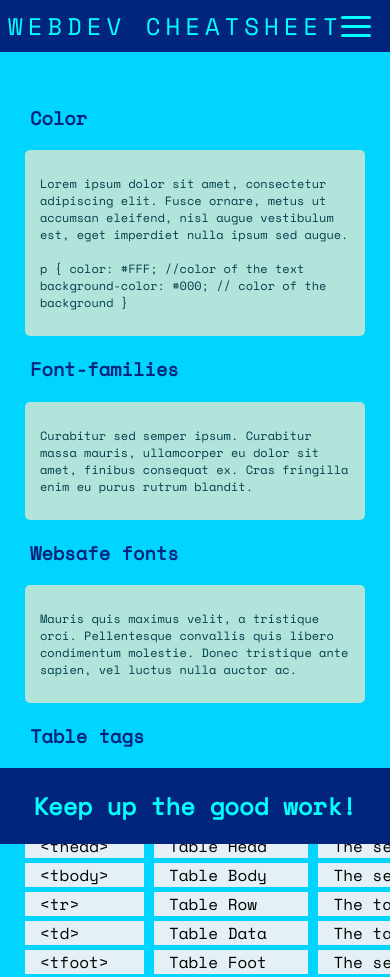
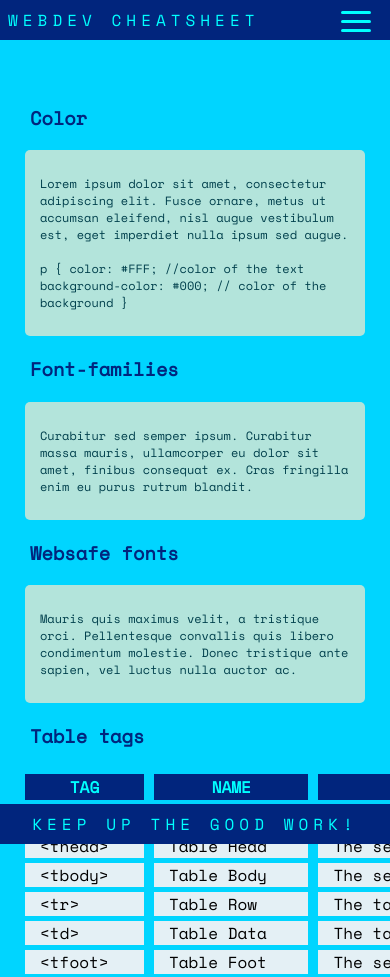
Before and after one commit to Masmerize84/webdevcheatsheet, a plain HTML site: page index.html in a window 390 px wide. Shown: the top 977 px of the page. Drawn offline with nearby package versions, Linux system fonts and the light colour scheme.

Commit message:
navbar and footer resize for smaller resolutions

```diff
--- a/index.html
+++ b/index.html
@@ -116,7 +116,7 @@
              </div>
         </main>
         <footer>
-            <h2>Keep up the good work!</h2>
+            <div class="footer-tagline">Keep up the good work!</div>
         </footer>
     </body>
 
--- a/resources/css/styles.css
+++ b/resources/css/styles.css
@@ -13,6 +13,10 @@ body {
 .header-color {
     color: #01257D;
     padding-left: 30px;
+}
+
+a {
+    cursor: pointer;
 }
 
 main p{
@@ -48,6 +52,13 @@ p {
     color: #00FFFF;
 }
 
+.footer-tagline{
+    font-size: 1.5rem;
+    margin: .5rem;
+    letter-spacing: 5px;
+    text-transform: uppercase;
+}
+
 .navbar-links ul {
     margin: 0;
     padding: 0;
@@ -75,7 +86,7 @@ p {
 
 .toggle-button {
     position: absolute;
-    top: 1rem;
+    top: .7rem;
     right: 1.2rem;
     display: none;
     flex-direction: column;
@@ -124,6 +135,14 @@ tbody {
 
 @media all and (max-width: 500px){
 
+    .brand-title{
+        font-size: 1.0rem;
+    }
+
+    .footer-tagline {
+        font-size: 1rem;
+    }
+
     .toggle-button {
         display: flex;
     }
@@ -157,4 +176,6 @@ tbody {
 
 
 
+
+
 }
```
